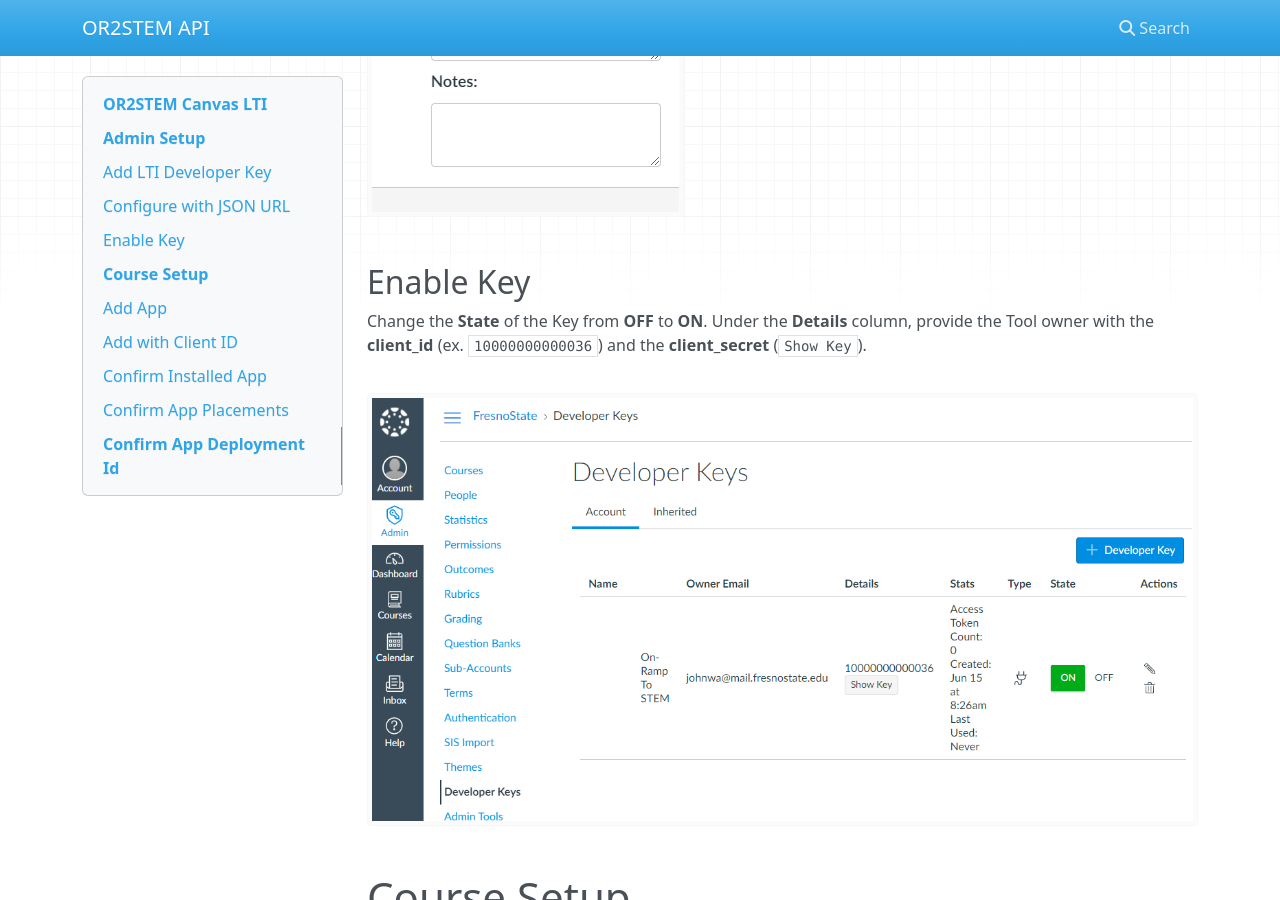
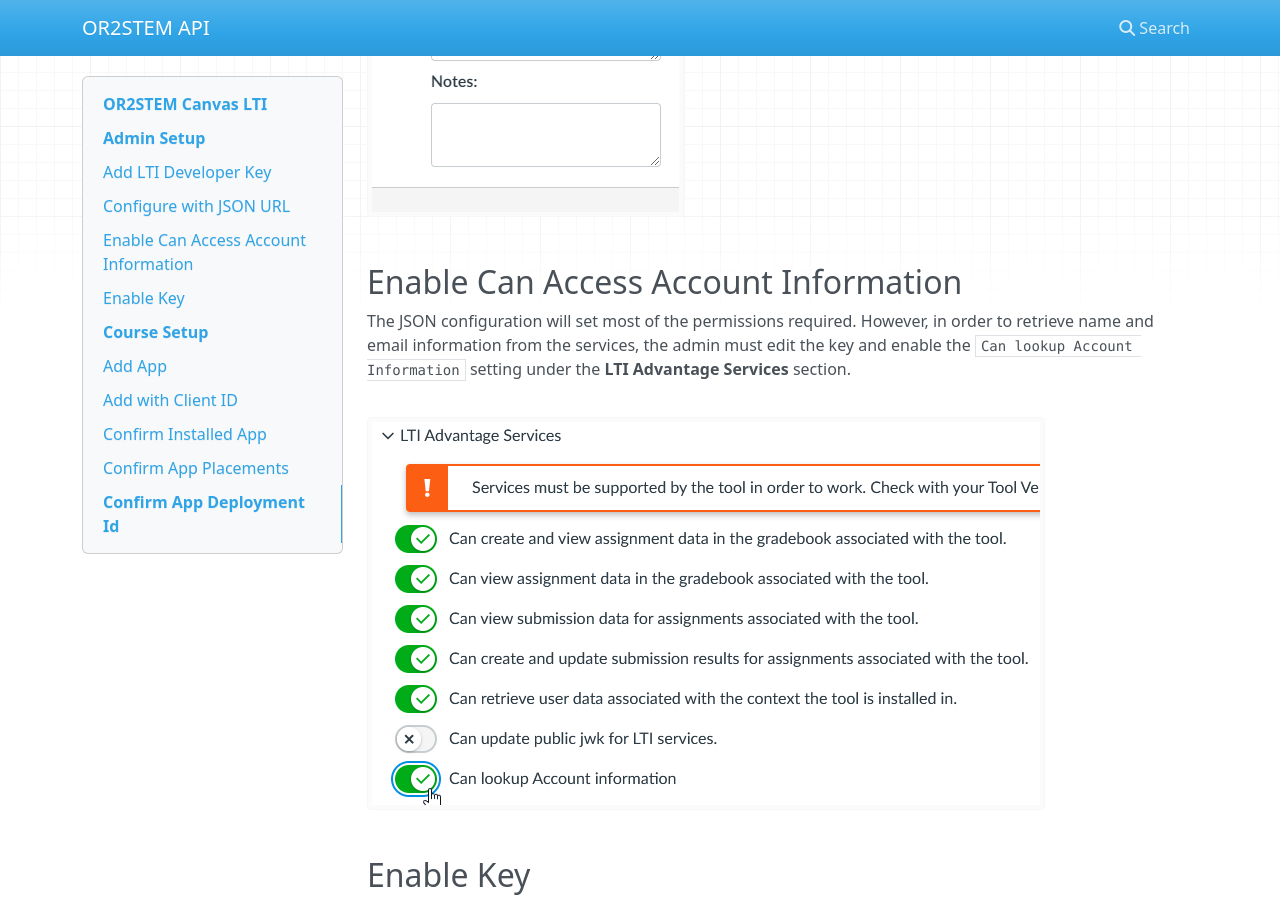
Before and after one commit to OnRampToStem/scool_lti, an MkDocs documentation site: the page built from docs/lti/canvas_install.md, in a window 1280 px wide and 900 px high, scrolled down 2035 px. Built offline with MkDocs 1.6.1, drawn with Linux system fonts in a browser that asks for light colours; nearby versions of some CDN libraries.

Commit message:
add note about enabling the `Can lookup Account Information` LTI Advantage Services setting

```diff
--- a/docs/lti/canvas_install.md
+++ b/docs/lti/canvas_install.md
@@ -31,6 +31,15 @@
 **Redirect URIs** should be populated after saving the key.
 
 ![Edit LTI Developer Key](../img/canvas/admin_lti_dev_key_edit.png)
+
+## Enable Can Access Account Information
+
+The JSON configuration will set most of the permissions required. However, in
+order to retrieve name and email information from the services, the
+admin must edit the key and enable the `Can lookup Account Information`
+setting under the **LTI Advantage Services** section.
+
+![Enable Can Access Account Information](../img/canvas/admin_lti_dev_key_enable_account_info.png)
 
 ## Enable Key
 
```
Also changed, not shown: docs/img/canvas/admin_lti_dev_key_enable_account_info.png (added).
